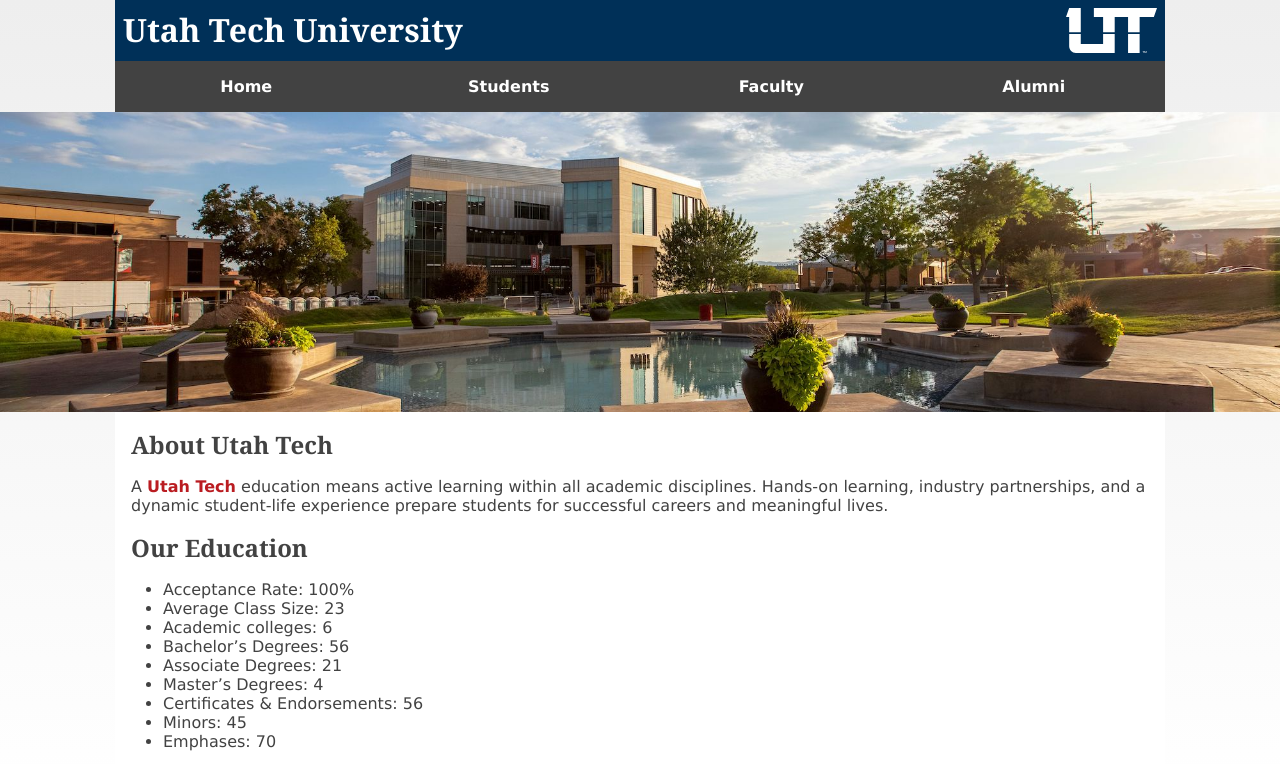
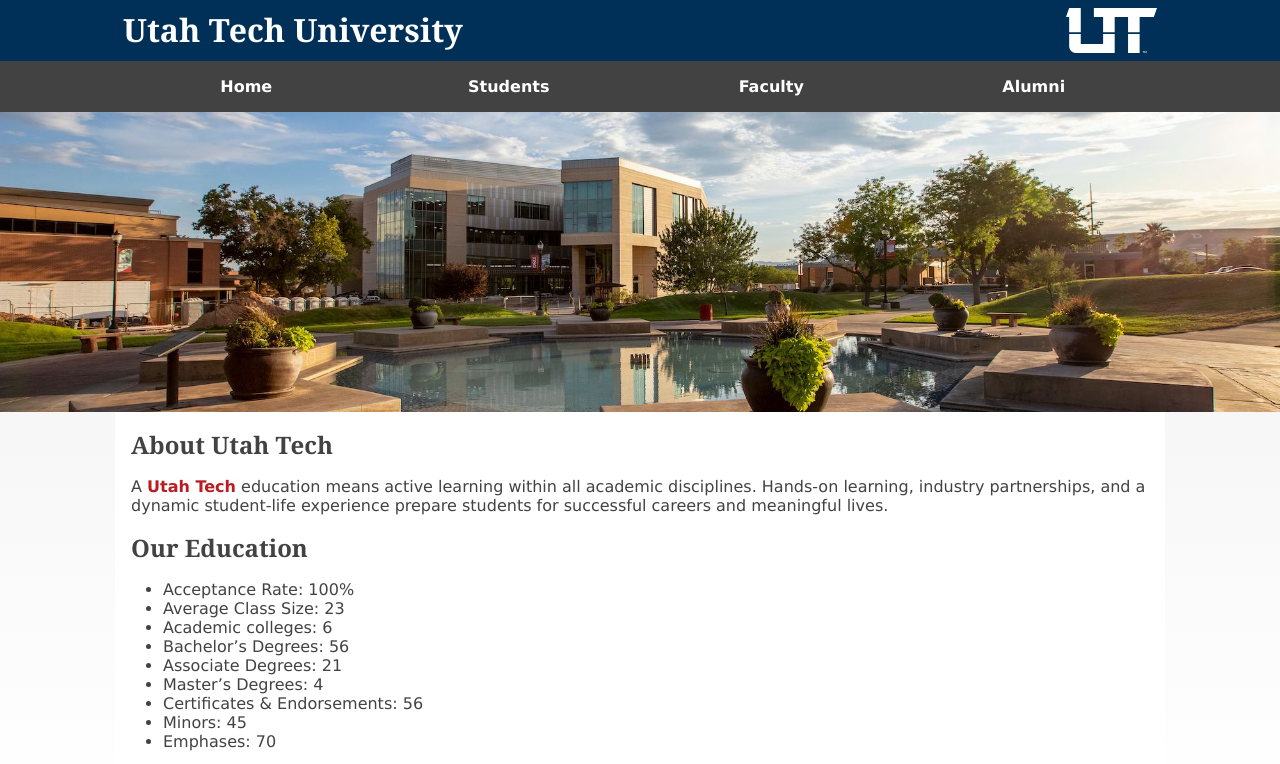
Before and after one commit to ChrisUyleman/utahtech10, a plain HTML site: page index.html in a window 1280 px wide. Shown: the top 764 px of the page. Drawn offline with Linux system fonts and the light colour scheme.

Commit message:
Bars fixed

```diff
--- a/index.html
+++ b/index.html
@@ -5,9 +5,12 @@
 <title>Utah Tech University</title>
   <meta charset="utf-8">
   <meta name="robots" content="noindex, nofollow">
+  <meta name="viewport" content="width=device-width, initial-scale=1.0">
 </head>
 <body>
   <div id="wrapper">
+    <div id="bluebar"></div>
+    <div id="greybar"></div>
   <header>
    <h1><a href="index.html">Utah Tech University</a></h1>
   </header>
```
Also changed, not shown: students.html (+3 -0 lines).
